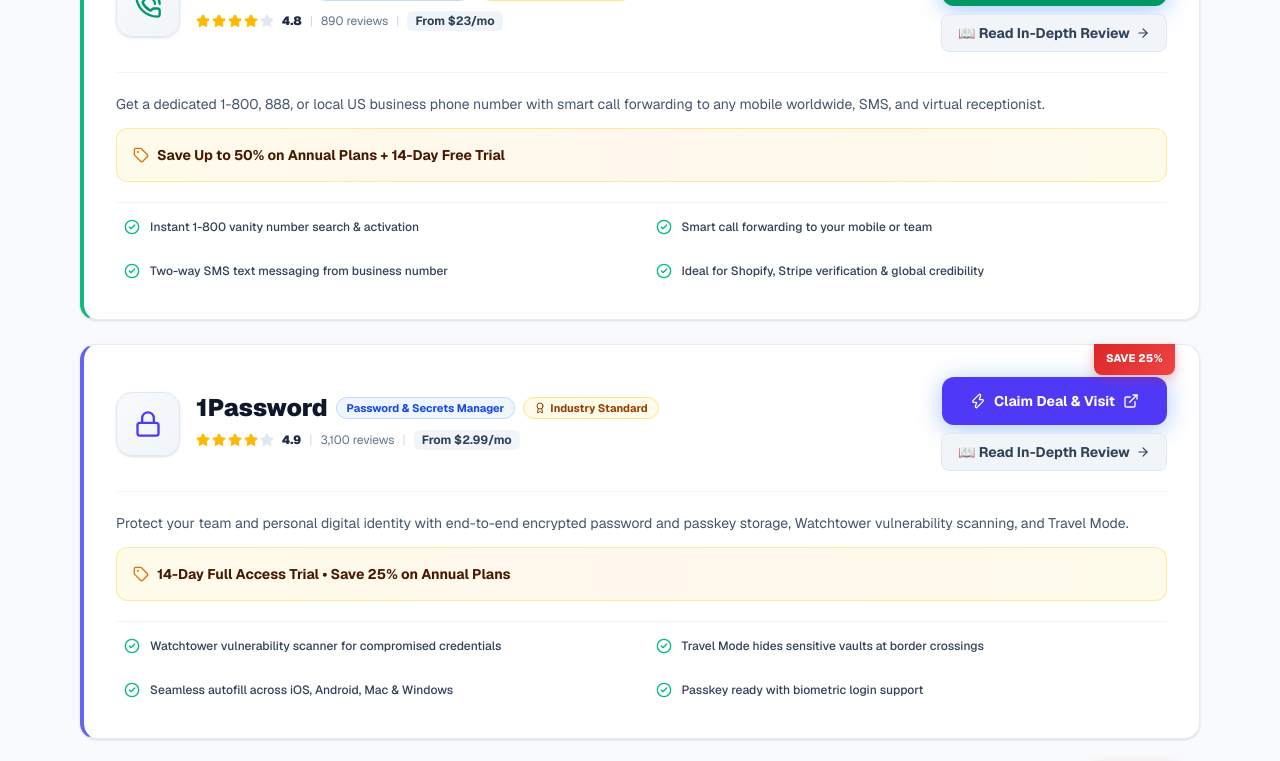
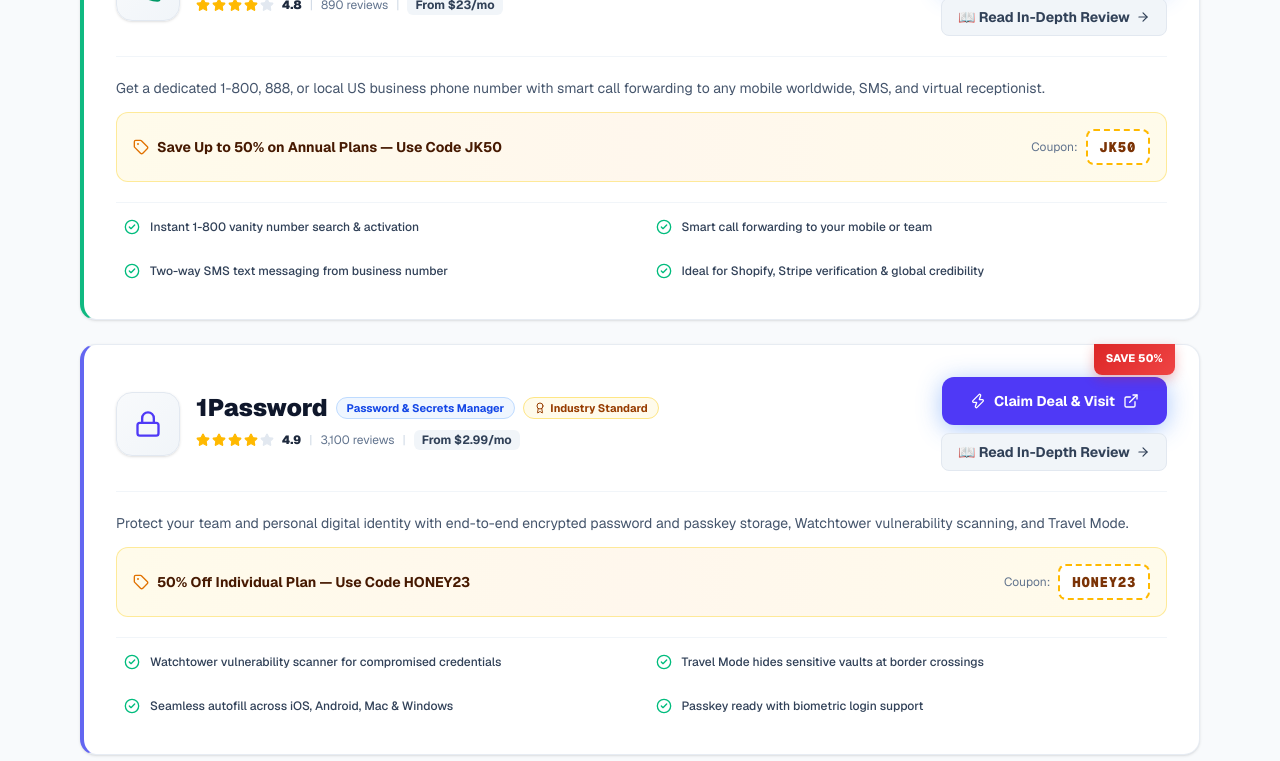
Before and after one commit to wcy150817-ai/urban-essential-hub, a Next.js app: page / in a window 1280 px wide. Shown: the part 1393-2154 px from the top of the page. Built offline with nearby package versions, Linux system fonts and the light colour scheme.

Commit message:
fix: remove fake URBAN30 from homepage, add real API coupons JK50 (800.com) and HONEY23 (1Password) to homepage deal cards with copy-to-clipboard

```diff
--- a/src/app/page.tsx
+++ b/src/app/page.tsx
@@ -69,7 +69,6 @@
     tagline: "High-performance managed cloud hosting on DigitalOcean, Vultr, and AWS — no Linux CLI needed. Includes free migration, staging, and Cloudflare Enterprise CDN.",
     highlightDeal: "Exclusive: 30% Off for 3 Months + Free Site Migration",
     savingsLabel: "SAVE 30%",
-    couponCode: "URBAN30",
     pricing: "From $11/mo",
     features: [
       "1-Click WordPress & PHP staging environments",
@@ -94,8 +93,9 @@
     reviewsCount: 890,
     badge: "Best for E-Commerce",
     tagline: "Get a dedicated 1-800, 888, or local US business phone number with smart call forwarding to any mobile worldwide, SMS, and virtual receptionist.",
-    highlightDeal: "Save Up to 50% on Annual Plans + 14-Day Free Trial",
+    highlightDeal: "Save Up to 50% on Annual Plans — Use Code JK50",
     savingsLabel: "SAVE 50%",
+    couponCode: "JK50",
     pricing: "From $23/mo",
     features: [
       "Instant 1-800 vanity number search & activation",
@@ -120,8 +120,9 @@
     reviewsCount: 3100,
     badge: "Industry Standard",
     tagline: "Protect your team and personal digital identity with end-to-end encrypted password and passkey storage, Watchtower vulnerability scanning, and Travel Mode.",
-    highlightDeal: "14-Day Full Access Trial • Save 25% on Annual Plans",
-    savingsLabel: "SAVE 25%",
+    highlightDeal: "50% Off Individual Plan — Use Code HONEY23",
+    savingsLabel: "SAVE 50%",
+    couponCode: "HONEY23",
     pricing: "From $2.99/mo",
     features: [
       "Watchtower vulnerability scanner for compromised credentials",
```
